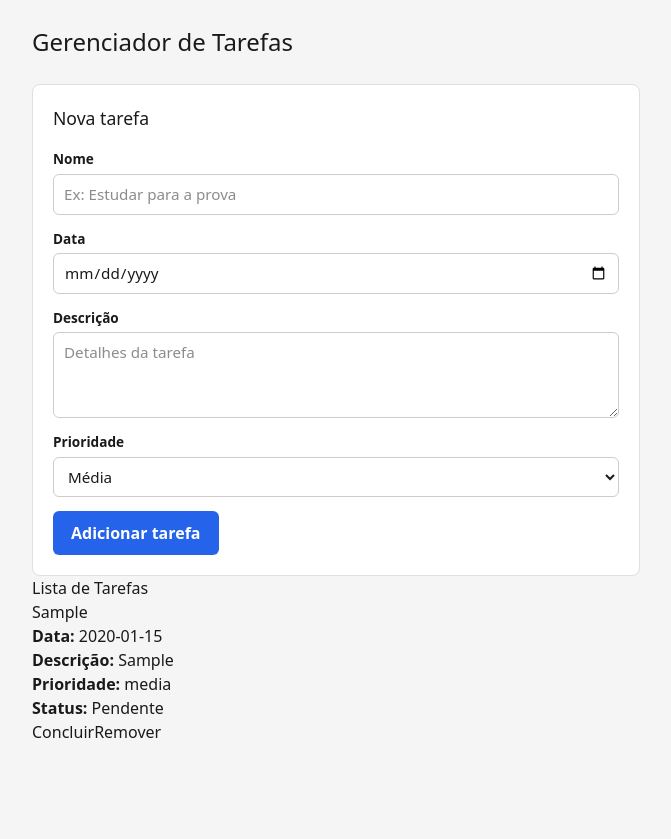
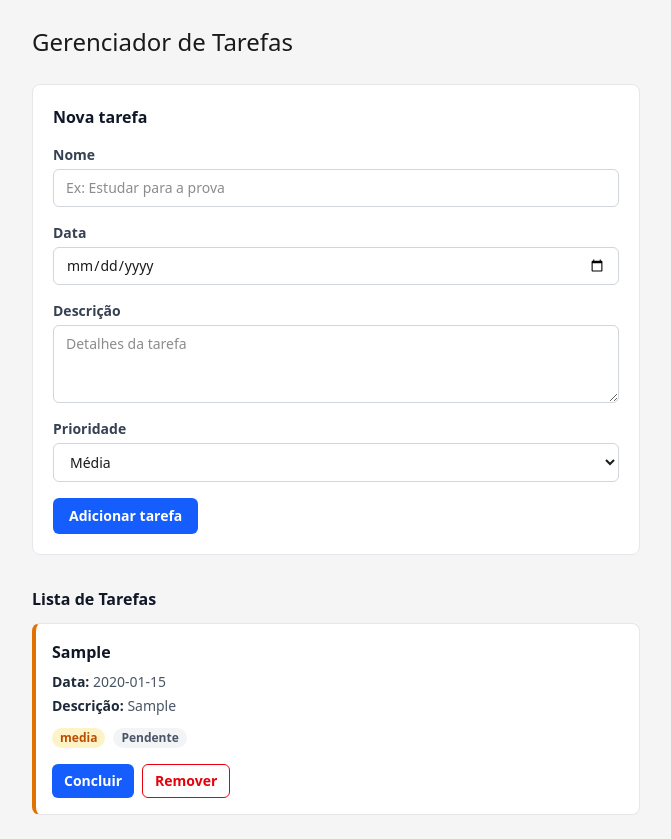
Before and after one commit to arthurgermano69/CP4-Web-Development, a React (Vite) app: page / in a window 1280 px wide. Both pictures are taken after typing "Sample", "2020-01-15", "Sample" into the empty fields and a click on the button "Adicionar tarefa". Shown: the whole page, without its empty margins (304-975 px from the left). Before the commit the page ends 800 px from the top, so only its background shows below. Built offline with nearby package versions, Linux system fonts and the light colour scheme.

Commit message:
style: adição de bordas baseadas na prioridade da tarefa

```diff
--- a/src/components/TaskCard.jsx
+++ b/src/components/TaskCard.jsx
@@ -1,39 +1,50 @@
+const priorityStyles = {
+    alta: { border: 'border-l-red-600', pill: 'bg-red-100 text-red-700' },
+    media: { border: 'border-l-amber-600', pill: 'bg-amber-100 text-amber-700' },
+    baixa: { border: 'border-l-green-600', pill: 'bg-green-100 text-green-700' },
+}
+
 function TaskCard({ task, onToggleTask, onRemoveTask }) {
+    const priority = priorityStyles[task.priority] ?? priorityStyles.media
 
     return (
-    <div className="task-card">
+        <div className={`bg-white border border-gray-200 border-l-4 ${priority.border} rounded-lg p-4`}>
+            <h3 className="text-base font-semibold text-gray-900">{task.name}</h3>
 
-      <h3>{task.name}</h3>
-
-      <p>
-        <strong>Data:</strong> {task.date}
+            <p className="text-sm text-gray-600 mt-2">
+                <span className="font-semibold text-gray-800">Data:</span> {task.date || 'Sem data'}
             </p>
 
-      <p>
-        <strong>Descrição:</strong> {task.description}
+            <p className="text-sm text-gray-600 mt-1">
+                <span className="font-semibold text-gray-800">Descrição:</span> {task.description || 'Sem descrição'}
             </p>
 
-      <p>
-        <strong>Prioridade:</strong> {task.priority}
-      </p>
+            <div className="flex items-center gap-2 mt-3">
+                <span className={`text-xs font-semibold px-2 py-0.5 rounded-full ${priority.pill}`}>
+                    {task.priority}
+                </span>
+                <span className={`text-xs font-semibold px-2 py-0.5 rounded-full ${task.completed ? 'bg-blue-100 text-blue-700' : 'bg-gray-100 text-gray-600'}`}>
+                    {task.completed ? 'Concluída' : 'Pendente'}
+                </span>
+            </div>
 
-      <p>
-        <strong>Status:</strong>{" "}
-        {task.completed ? "Concluída" : "Pendente"}
-      </p>
-
-      {/* Callback para alterar o status da tarefa */}
-      <button onClick={() => onToggleTask(task.id)}>
-        {task.completed ? "Marcar como pendente" : "Concluir"}
+            <div className="flex gap-2 mt-4">
+                <button
+                    onClick={() => onToggleTask(task.id)}
+                    className="bg-blue-600 hover:bg-blue-700 text-white text-sm font-semibold px-3 py-1.5 rounded-md"
+                >
+                    {task.completed ? 'Marcar como pendente' : 'Concluir'}
                 </button>
 
-      {/* Callback para remover a tarefa */}
-      <button onClick={() => onRemoveTask(task.id)}>
+                <button
+                    onClick={() => onRemoveTask(task.id)}
+                    className="bg-white border border-red-600 text-red-600 hover:bg-red-50 text-sm font-semibold px-3 py-1.5 rounded-md"
+                >
                     Remover
                 </button>
-
             </div>
-  );
+        </div>
+    )
 }
 
-export default TaskCard;
+export default TaskCard
--- a/src/components/TaskForm.jsx
+++ b/src/components/TaskForm.jsx
@@ -1,30 +1,14 @@
 import { useState } from 'react'
 
-// Componente responsável por capturar os dados de uma nova tarefa
-// e enviá-los para o componente pai através do callback onAddTask.
-
 const TaskForm = ({ onAddTask }) => {
-
-    // Estado local do formulário: cada campo pedido no enunciado
-    // (Nome, Data, Descrição, Nível de Prioridade)
-
     const [name, setName] = useState('')
     const [date, setDate] = useState('')
     const [description, setDescription] = useState('')
     const [priority, setPriority] = useState('media')
 
-    // Função chamada ao enviar o formulário
-
     const handleSubmit = (event) => {
-        event.preventDefault() // evita o reload padrão do form
-
-        // Validação simples: não deixa cadastrar tarefa sem nome
-
+        event.preventDefault()
         if (!name.trim()) return
-
-        // Monta o objeto da tarefa que será enviado pro componente pai.
-        // Cada tarefa recebe um id único baseado no timestamp e
-        // já nasce como "não concluída".
 
         const newTask = {
             id: Date.now(),
@@ -35,12 +19,7 @@ const TaskForm = ({ onAddTask }) => {
             completed: false,
         }
 
-        // Callback: quem decide o que fazer com a tarefa (salvar no
-        // estado global / localStorage) é o componente pai, não este form.
-
         onAddTask(newTask)
-
-        // Limpa o formulário depois de cadastrar
 
         setName('')
         setDate('')
@@ -49,11 +28,11 @@ const TaskForm = ({ onAddTask }) => {
     }
 
     return (
-        <form className="task-form" onSubmit={handleSubmit}>
-            <h2>Nova tarefa</h2>
+        <form onSubmit={handleSubmit} className="bg-white border border-gray-200 rounded-lg p-5 flex flex-col gap-4">
+            <h2 className="text-base font-semibold text-gray-900">Nova tarefa</h2>
 
-            <div className="form-field">
-                <label htmlFor="name">Nome</label>
+            <div className="flex flex-col gap-1">
+                <label htmlFor="name" className="text-sm font-semibold text-gray-700">Nome</label>
                 <input
                     id="name"
                     type="text"
@@ -61,36 +40,40 @@ const TaskForm = ({ onAddTask }) => {
                     onChange={(e) => setName(e.target.value)}
                     placeholder="Ex: Estudar para a prova"
                     required
+                    className="border border-gray-300 rounded-md px-3 py-2 text-sm focus:outline-none focus:ring-2 focus:ring-blue-500 focus:border-blue-500"
                 />
             </div>
 
-            <div className="form-field">
-                <label htmlFor="date">Data</label>
+            <div className="flex flex-col gap-1">
+                <label htmlFor="date" className="text-sm font-semibold text-gray-700">Data</label>
                 <input
                     id="date"
                     type="date"
                     value={date}
                     onChange={(e) => setDate(e.target.value)}
+                    className="border border-gray-300 rounded-md px-3 py-2 text-sm focus:outline-none focus:ring-2 focus:ring-blue-500 focus:border-blue-500"
                 />
             </div>
 
-            <div className="form-field">
-                <label htmlFor="description">Descrição</label>
+            <div className="flex flex-col gap-1">
+                <label htmlFor="description" className="text-sm font-semibold text-gray-700">Descrição</label>
                 <textarea
                     id="description"
                     value={description}
                     onChange={(e) => setDescription(e.target.value)}
                     placeholder="Detalhes da tarefa"
                     rows={3}
+                    className="border border-gray-300 rounded-md px-3 py-2 text-sm focus:outline-none focus:ring-2 focus:ring-blue-500 focus:border-blue-500"
                 />
             </div>
 
-            <div className="form-field">
-                <label htmlFor="priority">Prioridade</label>
+            <div className="flex flex-col gap-1">
+                <label htmlFor="priority" className="text-sm font-semibold text-gray-700">Prioridade</label>
                 <select
                     id="priority"
                     value={priority}
                     onChange={(e) => setPriority(e.target.value)}
+                    className="border border-gray-300 rounded-md px-3 py-2 text-sm focus:outline-none focus:ring-2 focus:ring-blue-500 focus:border-blue-500"
                 >
                     <option value="baixa">Baixa</option>
                     <option value="media">Média</option>
@@ -98,7 +81,12 @@ const TaskForm = ({ onAddTask }) => {
                 </select>
             </div>
 
-            <button type="submit">Adicionar tarefa</button>
+            <button
+                type="submit"
+                className="self-start bg-blue-600 hover:bg-blue-700 text-white font-semibold text-sm px-4 py-2 rounded-md"
+            >
+                Adicionar tarefa
+            </button>
         </form>
     )
 }
--- a/src/components/TaskList.jsx
+++ b/src/components/TaskList.jsx
@@ -1,33 +1,26 @@
-import TaskCard from "./TaskCard";
+import TaskCard from "./TaskCard"
 
 function TaskList({ tasks, onToggleTask, onRemoveTask }) {
-
     return (
-    <section>
-
-      <h2>Lista de Tarefas</h2>
+        <section className="mt-8">
+            <h2 className="text-base font-semibold text-gray-900 mb-3">Lista de Tarefas</h2>
 
             {tasks.length === 0 ? (
-
-        <p>Nenhuma tarefa cadastrada.</p>
-
+                <p className="text-sm text-gray-500 text-center py-6">Nenhuma tarefa cadastrada.</p>
             ) : (
-
-        // O map percorre o array de tarefas
-        // e cria um TaskCard para cada tarefa.
-        tasks.map((task) => (
+                <div className="flex flex-col gap-3">
+                    {tasks.map((task) => (
                         <TaskCard
                             key={task.id}
                             task={task}
                             onToggleTask={onToggleTask}
                             onRemoveTask={onRemoveTask}
                         />
-        ))
-
+                    ))}
+                </div>
             )}
-
         </section>
-  );
+    )
 }
 
-export default TaskList;
+export default TaskList
```
Also changed, not shown: src/hooks/useLocalStorage.js (line endings or trailing spaces). Lines whose indentation alone changed are shown as unchanged.
